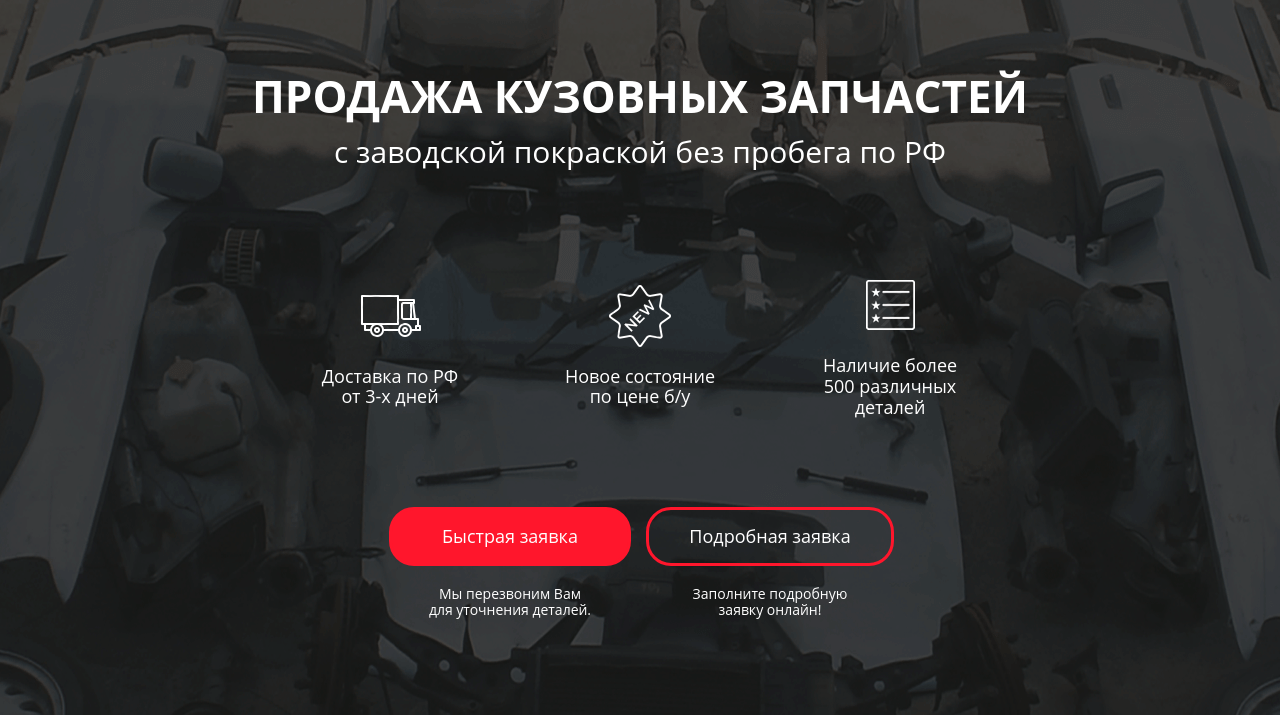
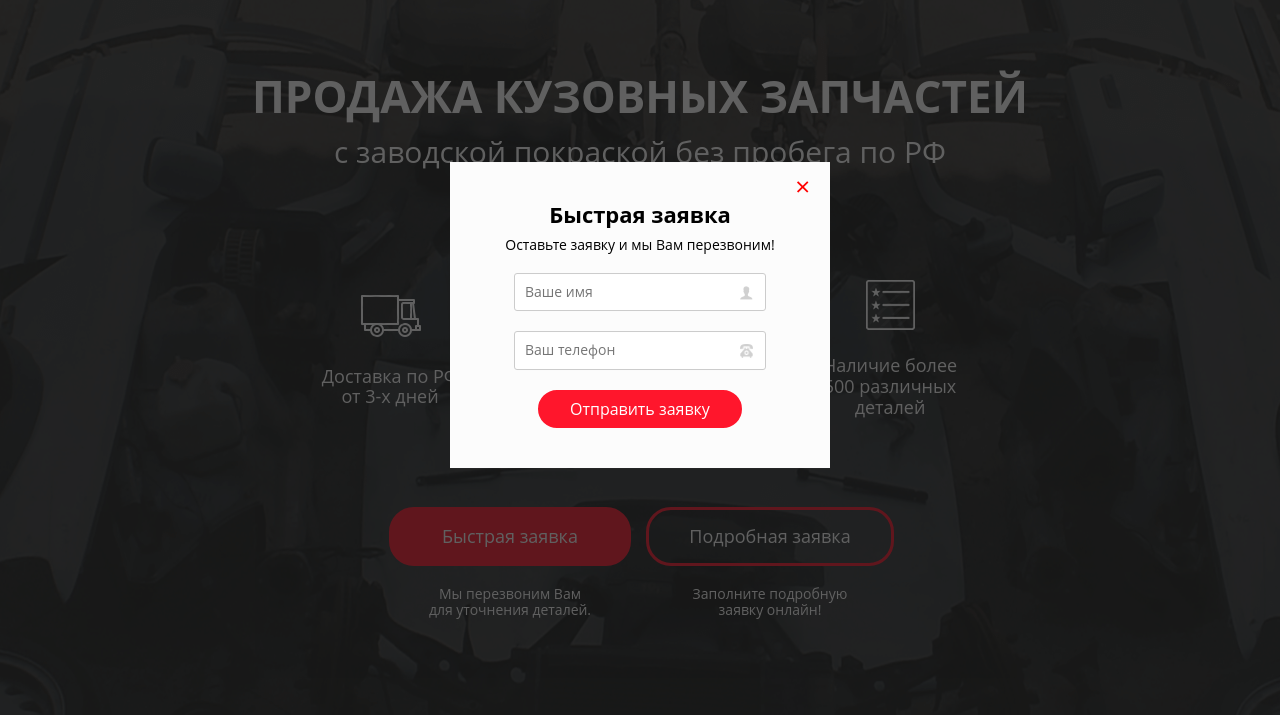
Before and after one commit to nikolay-mumyatov/zapchasti-shop-landing, a website: page index.html in a window 1280 px wide. Shown: the part 85-800 px from the top of the page. Drawn offline with Linux system fonts and the light colour scheme.

Commit message:
Модальное окно "Быстрая заявка"

```diff
--- a/app/js/main.js
+++ b/app/js/main.js
@@ -7,3 +7,5 @@ $(function () {
         $('html, body').animate({scrollTop : scrollForm}, 1000);
     });
 });
+
+// Модальное окно "Быстрая заявка"
--- a/app/scss/style.scss
+++ b/app/scss/style.scss
@@ -28,6 +28,94 @@ header {
     background-image: url(/build/img/header/image-top-min.png);
     background-position-x: center;
     background-repeat: no-repeat;
+
+    .modal{
+        position: fixed;
+        left: 0;
+        top: 0;
+        width: 100%;
+        height: 100%;
+        background-color: rgba(24, 24, 24, 0.685);
+        // display: none;
+
+        .modal_form{
+            position: absolute;
+            width: 300px;
+            left: 50%;
+            top: 50%;
+            transform: translate( -50%, -50%);
+            padding: 40px;
+            background-color: #fcfcfc;
+
+            h3{
+                text-align: center;
+                font-size: 22px;
+                margin-bottom: 10px;
+            }
+            p{
+                text-align: center;
+                font-size: 14px;
+            }
+            .close-btn{
+                position: absolute;
+                color: red;
+                font-size: 26px;
+                top: 10px;
+                right: 20px;
+                cursor: pointer;
+            }
+
+            form{
+                display: flex;
+                flex-wrap: wrap;
+                justify-content: center;
+
+                .modal_form_item{
+                    position: relative;
+                    input[type="number"]::-webkit-outer-spin-button,
+                    input[type="number"]::-webkit-inner-spin-button {
+                    appearance: none;
+                    margin: 0;
+                    }
+                    input{
+                        outline: none;
+                        padding: 10px 10px 10px 10px;
+                        border: 1px solid #ccc;
+                        border-radius: 3px;
+                        width: 230px;
+                        font-size: 14px;
+                        margin-top: 10px;
+                        &:first-child{
+                            margin-top: 20px;
+                        }
+                    }
+                    img{
+                        position: absolute;
+                        top: 56%;
+                        right: 5%;
+                        width: 13px;
+                        height: 14px;
+                    }
+                }
+                input[type=submit] {
+                    margin-top: 20px;
+                    padding: 8px 30px;
+                    border-radius: 25px;
+                    border: 2px solid $red;
+                    color: $white;
+                    font-size: 16px;
+                    outline: none;
+                    box-sizing: border-box;
+                    cursor: pointer;
+                    background-color: $red;
+                    &:active{
+                        border: 3px solid $white;
+                    }
+                }
+            }
+
+        }
+    }
 
     .header {
         padding-top: 30px;
--- a/index.html
+++ b/index.html
@@ -22,6 +22,24 @@
 
 <body>
     <header>
+        <div class="modal">
+            <div class="modal_form">
+                <h3>Быстрая заявка</h3>
+                <p>Оставьте заявку и мы Вам перезвоним!</p>
+                <div class="close-btn">&times;</div>
+                <form action="#">
+                    <div class="modal_form_item">
+                        <input type="text" name="modal-name" placeholder="Ваше имя">
+                        <img src="/build/img/modal/user-icon.png" alt="user">
+                    </div>
+                    <div class="modal_form_item">
+                        <input type="number" name="modal-tel" placeholder="Ваш телефон">
+                        <img src="/build/img/modal/tel-icon.png" alt="">
+                    </div>
+                    <input type="submit" value="Отправить заявку">
+                </form>
+            </div>
+        </div>
         <div class="container">
             <div class="header">
                 <div class="logo"><img src="/build/img/header/logo.png" alt=""></div>
```
Also changed, not shown: app/img/modal/tel-icon.png (added), app/img/modal/user-icon.png (added), build/css/style.min.css, build/img/modal/tel-icon.png (added), build/img/modal/user-icon.png (added), css/style.min.css, 3 other files.
